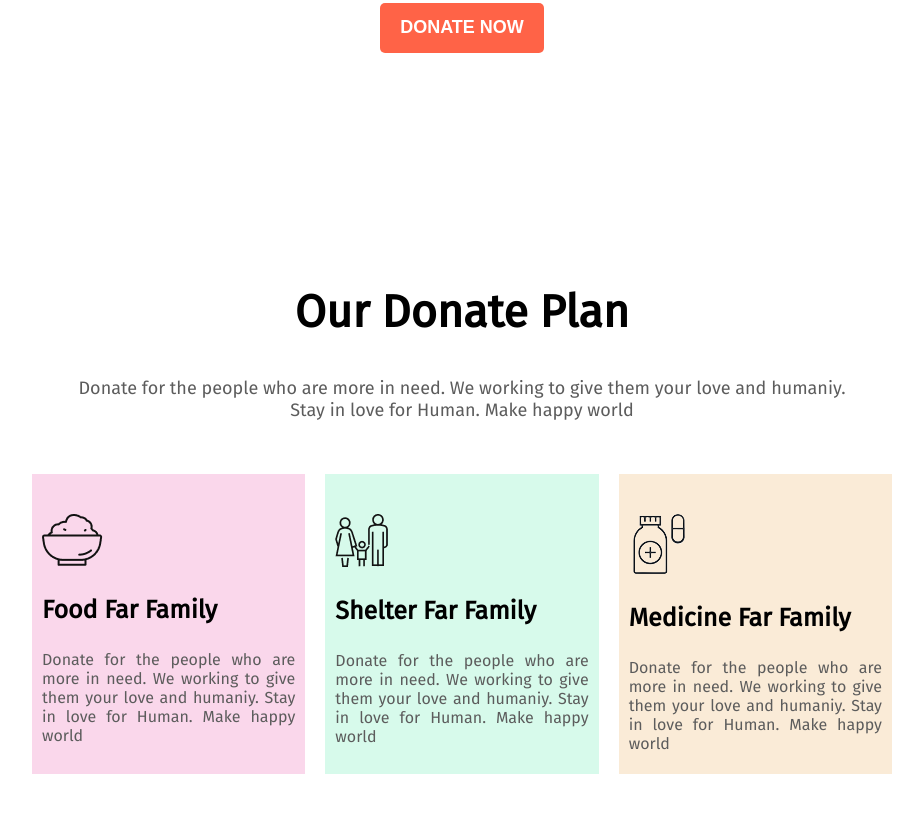
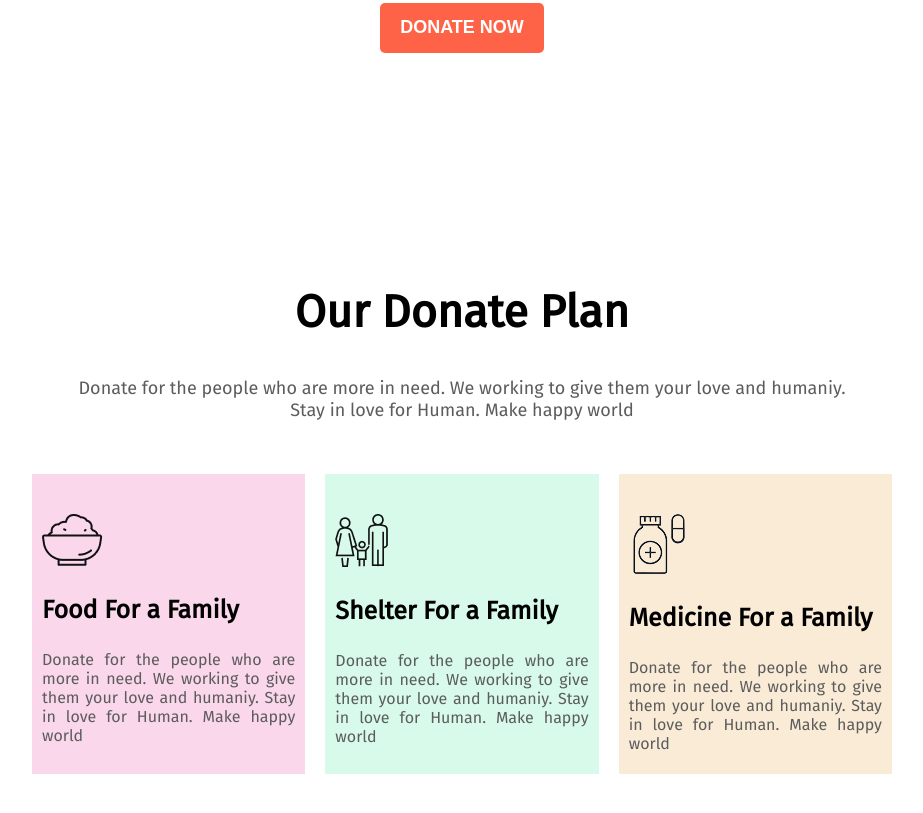
Before and after one commit to rakibul181/Donate-for-humanity, a plain HTML site: page index.html in a window 1280 px wide. Shown: the part 1427-2240 px from the top of the page, without its empty margins (178-1101 px from the left). Drawn offline with Linux system fonts and the light colour scheme.

Commit message:
some banan mistake is solvd

```diff
--- a/index.html
+++ b/index.html
@@ -48,19 +48,19 @@
         <div class="plan-card">
             <div id="card1" class="card">
                 <img src="icons/food.png" alt="">
-                <h3>Food Far Family</h3>
+                <h3>Food For a Family</h3>
                 <p>Donate for the people who are more in need. We working to give them your love and humaniy. Stay in love
                 for Human. Make happy world</p>
             </div>
             <div id="card2" class="card">
                 <img src="icons/shelter.png" alt="">
-                <h3>Shelter Far Family</h3>
+                <h3>Shelter For a Family</h3>
                 <p>Donate for the people who are more in need. We working to give them your love and humaniy. Stay in love
                 for Human. Make happy world</p>
             </div>
             <div id="card3" class="card">
                 <img src="icons/medicine.png" alt="">
-                <h3>Medicine Far Family</h3>
+                <h3>Medicine For a Family</h3>
                 <p>Donate for the people who are more in need. We working to give them your love and humaniy. Stay in love
                 for Human. Make happy world</p>
             </div>
```
